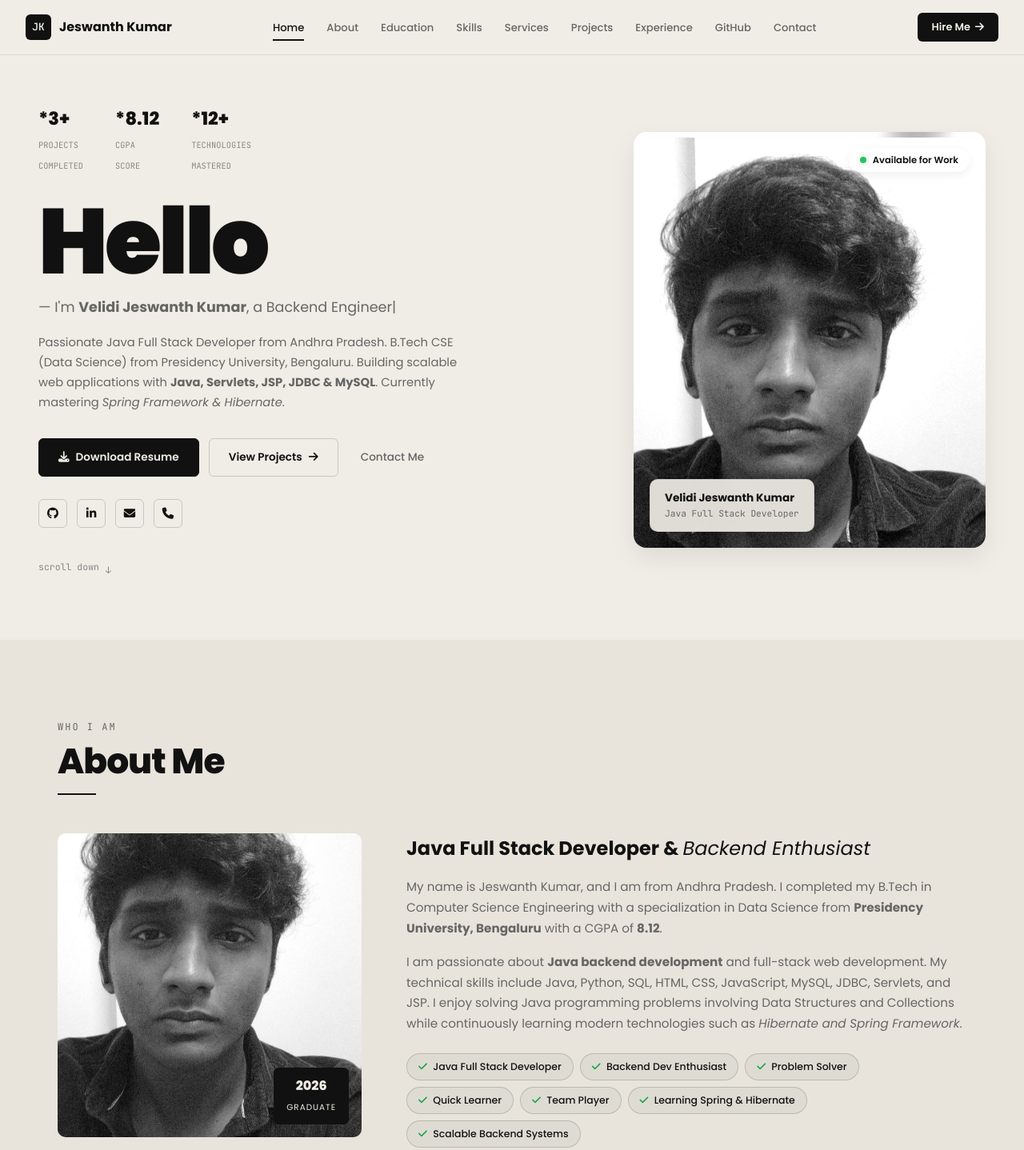
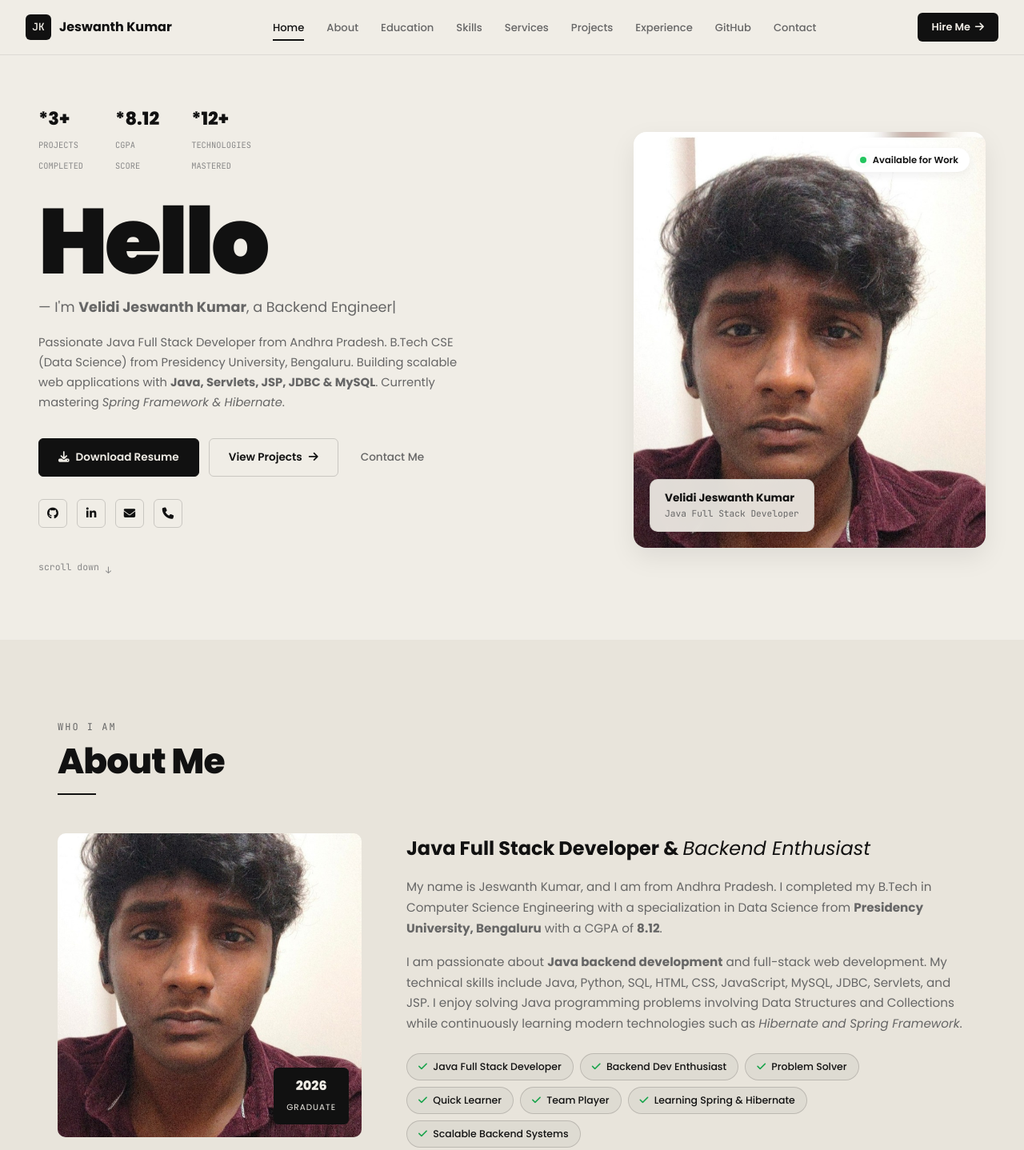
Before and after one commit to jeswanthkumar90/jeswanthPortfolio, a plain HTML site: page index.html in a window 1280 px wide. Shown: the top 1438 px of the page at 80% size. Drawn offline with Linux system fonts and the light colour scheme.

Commit message:
Update style.css

```diff
--- a/style.css
+++ b/style.css
@@ -445,12 +445,11 @@ button {
   height: 520px;
   object-fit: cover;
   object-position: center top;
-  filter: grayscale(100%) contrast(1.08);
   transition: var(--transition);
 }
 
 .hero-photo-wrap:hover .hero-photo {
-  filter: grayscale(80%) contrast(1.02);
+  transform: scale(1.02);
 }
 
 .photo-card {
@@ -525,7 +524,6 @@ button {
   width: 100%;
   height: 380px;
   object-fit: cover;
-  filter: grayscale(100%);
 }
 
 .about-badge {
```
